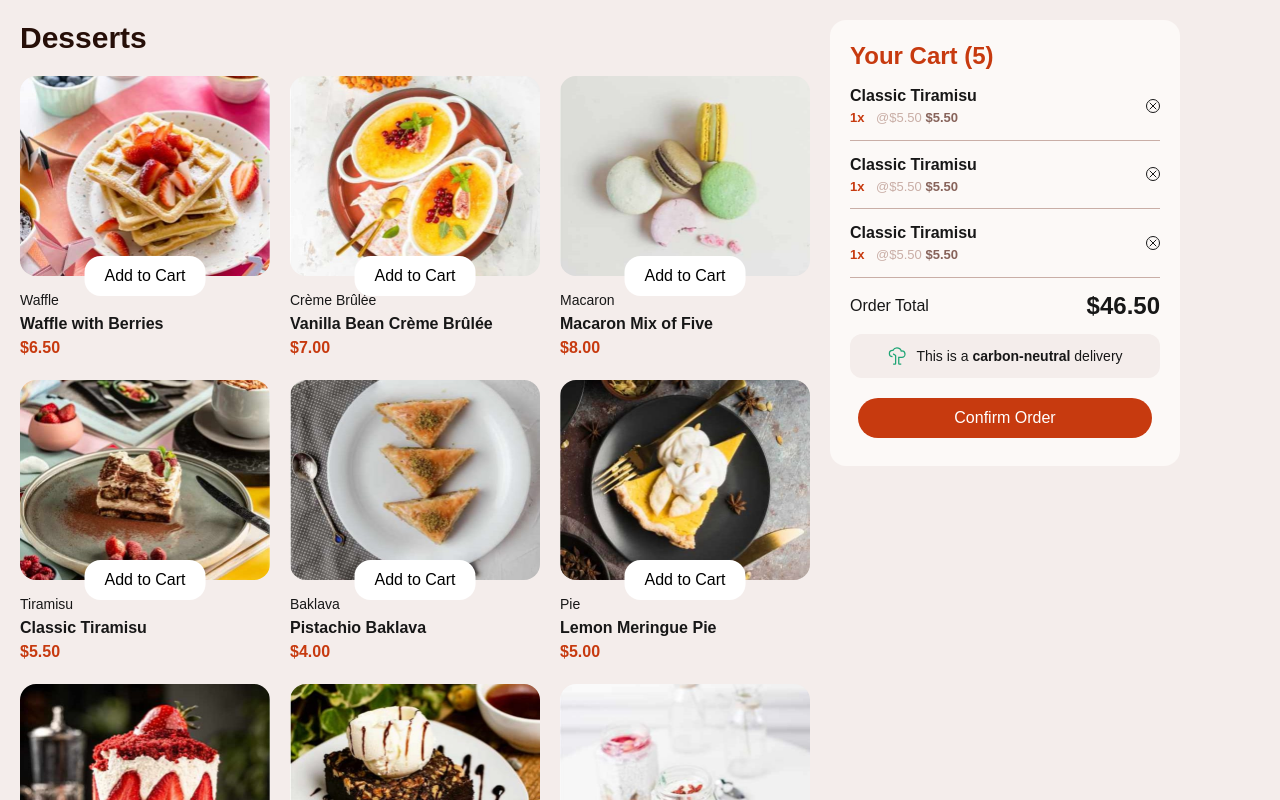
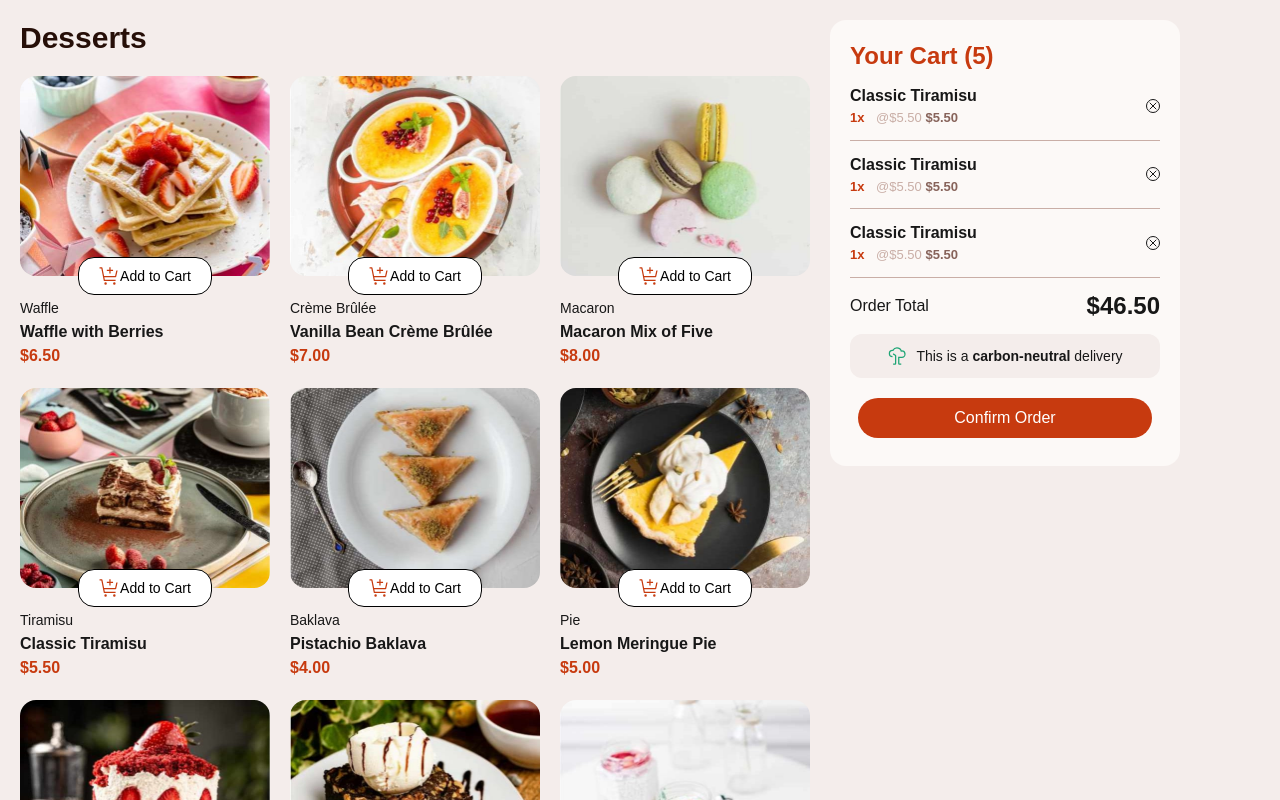
Before and after one commit to Ayomide-Philip/Product-list-with-cart, a Next.js app: page / in a window 1280 px wide. Shown: the top 800 px of the page. Built offline with nearby package versions, Linux system fonts and the light colour scheme.

Commit message:
Creating each button as a componet and importing it

```diff
--- /dev/null
+++ b/app/_componets/button/addToCart.js
@@ -0,0 +1,13 @@
+/* eslint-disable @next/next/no-img-element */
+export default function AddToCart() {
+  return (
+    <button className="bg-white text-black p-2 px-5 border-black border-1 rounded-2xl flex text-sm hover:text-[hsl(14,86%,42%)] cursor-pointer hover:border-[hsl(14,86%,42%)]">
+      <img
+        src="/images/icon-add-to-cart.svg"
+        alt="Add to cart"
+        className="text-[hsl(14,86%,42%)]"
+      />
+      Add to Cart
+    </button>
+  );
+}
--- a/app/_componets/card.js
+++ b/app/_componets/card.js
@@ -1,3 +1,5 @@
+import AddToCart from "./button/addToCart";
+
 /* eslint-disable @next/next/no-img-element */
 export default function Card({ name, category, price, desktop }) {
   return (
@@ -9,13 +11,11 @@ export default function Card({ name, category, price, desktop }) {
           className="w-full md:w-[250px] h-[200px] rounded-2xl object-cover hover:border-[hsl(14,86%,42%)] hover:border-2 cursor-grab"
         />
 
-        <div className="absolute  left-1/2 transform -translate-1/2">
-          <button className="bg-white text-black p-2 px-5 rounded-2xl">
-            Add to Cart
-          </button>
+        <div className="absolute left-1/2 transform -translate-1/2 w-full flex justify-center items-center">
+          <AddToCart />
         </div>
       </div>
-      <div className="mt-3">
+      <div className="mt-5">
         <span className="font-light text-sm">{category}</span>
         <p className="font-bold">{name}</p>
         <p className="text-[hsl(14,86%,42%)] font-bold">${price.toFixed(2)}</p>
```
